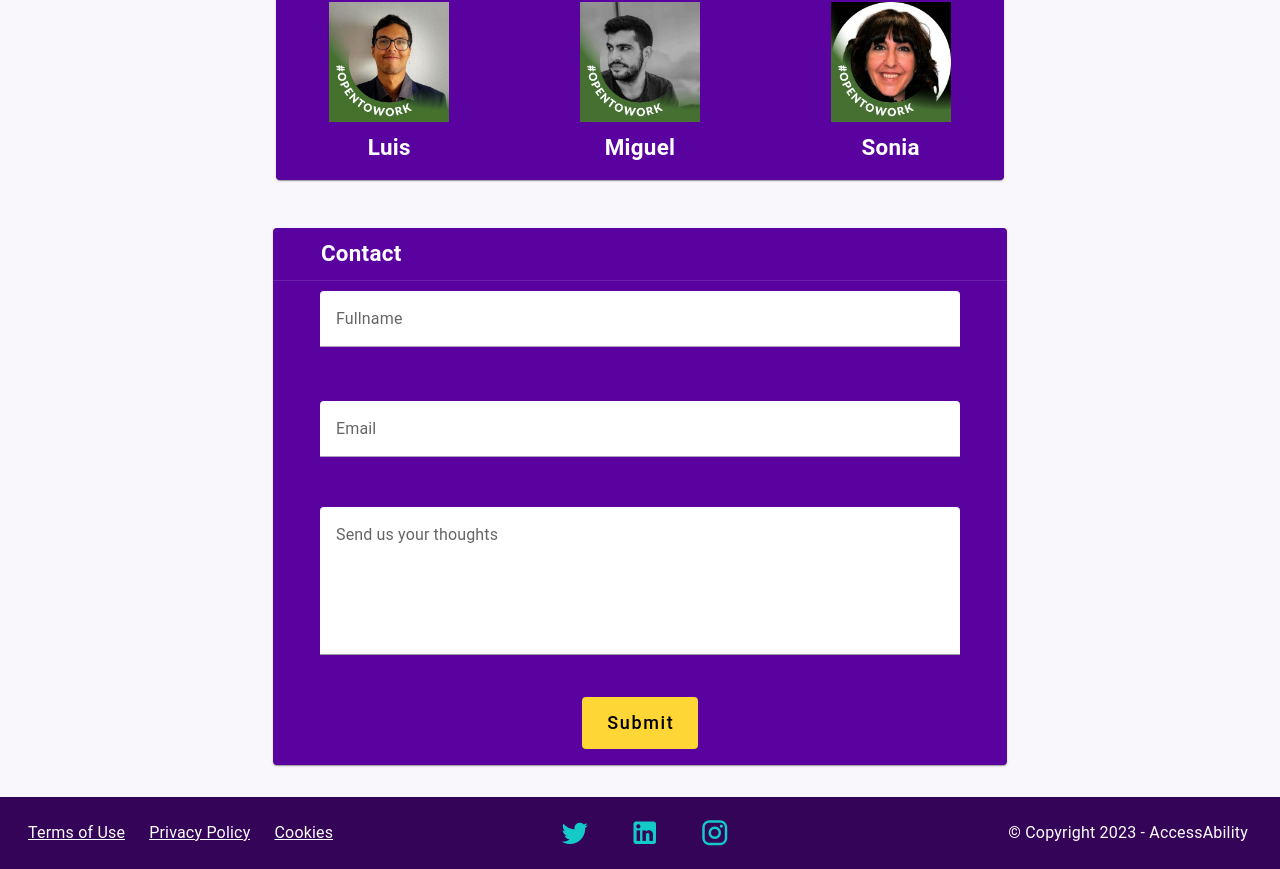
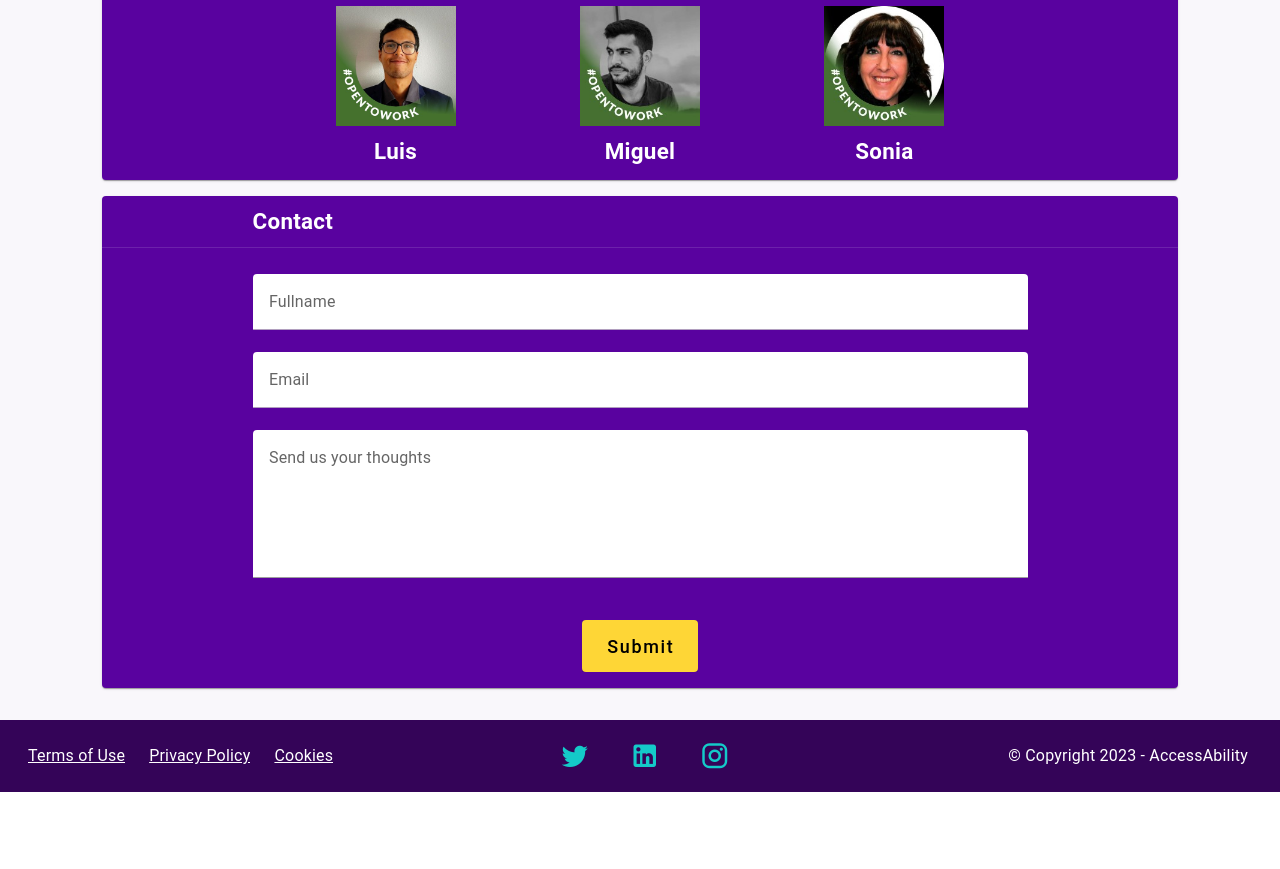
Before and after one commit to luisalvarez246/accessability, a Vue app in the folder frontend/: page /about-us in a window 1280 px wide. Shown: the part 562-1431 px from the top of the page. After the commit the page ends 1354 px from the top, so only its background shows below. Built offline with nearby package versions, Linux system fonts and the light colour scheme.

Commit message:
reorganization of v-containers distribution

```diff
--- a/frontend/src/views/AboutUsView.vue
+++ b/frontend/src/views/AboutUsView.vue
@@ -1,19 +1,18 @@
 <template>
+  <v-container fluid max-width="1140" class="pt-0 mx-auto">
     <v-container height="250" width="100%" class="hero_section d-flex justify-center pb-0 mb-0" color="mainbackground"
       rounded="lg">
-    <v-img src="../assets/images/hero.jpg" alt="" cover max-width="1140"
-      max-height="250">
+      <v-img src="../assets/images/hero.jpg" alt="" cover max-width="1140" max-height="250">
         <div class="title">
           <h2 class="underline pl-4">About Us</h2>
         </div>
       </v-img>
     </v-container>
-  <v-container>
-    <v-container fluid class="mt-0 pt-0">
-      <v-container fluid class="team_members">
+    <v-container class="pt-0">
+      <v-card class="team_members mx-auto" max-width="1140" color="cardbackground1">
+        <v-card-title>The team</v-card-title>
         <v-row justify="center">
           <v-col cols="12" xs="12" sm="12" md="12" lg="8" xl="8">
-            <v-card color="cardbackground1" class="pt-4 pb-1">
             <v-row>
               <v-col v-for="author in authors" :key="author.id" cols="6" sm="4" lg="4">
                 <v-card-item class="text-center justify-center align-center" color="cardbackground1">
@@ -22,46 +21,23 @@
                 </v-card-item>
               </v-col>
             </v-row>
-            </v-card>
           </v-col>
         </v-row>
-      </v-container>
-    </v-container>
-    <v-container fluid class="contact_form">
-      <v-row justify="center" class="mx-auto">
-        <v-col cols="12" xs="12" sm="12" md="12" lg="8" xl="8">
-          <v-card color="cardbackground1">
-            <v-row>
-              <v-col cols="12" xs="11" sm="11" class=" mx-auto">
-                <v-card-title>
+      </v-card>
+      <v-card class="mx-auto mt-4" max-width="1140" color="cardbackground1">
+        <v-card-title class="w-75 mx-auto">
           Contact
         </v-card-title>
-              </v-col>
-            </v-row>
         <v-divider></v-divider>
-            <v-card-item>
-              <v-form role="form">
-                <v-row>
-                  <v-col cols="12" xs="11" sm="11" class=" mx-auto">
+        <v-card-item class="w-75 mx-auto">
+          <v-form role="form" class="pt-4">
             <v-text-field label="Fullname" id="input-9" bg-color="white" color="navbar" base-color="navbar" clearable
-                      :rules="[rules.required]" type="input"
-                      :role="'textbox'"></v-text-field>
-                  </v-col>
-                </v-row>
-                <v-row>
-                  <v-col cols="12" xs="11" sm="11" class="mt-2 mx-auto">
-                    <v-text-field label="Email" id="input-11" bg-color="white" color="navbar" base-color="navbar"
-                      clearable :rules="[rules.required]" type="input"
-                      :role="'textbox'"></v-text-field>
-                  </v-col>
-                </v-row>
+              :rules="[rules.required]" type="input" :role="'textbox'"></v-text-field>
+            <v-text-field label="Email" id="input-11" bg-color="white" color="navbar" base-color="navbar" clearable
+              :rules="[rules.required]" type="input" :role="'textbox'"></v-text-field>
           </v-form>
-              <v-row>
-                <v-col cols="12" xs="11" sm="11" class="mt-4 mx-auto">
-                  <v-textarea id="send-us-your-thoughts" name="send-us-your-thoughts" type="text"
-                    label="Send us your thoughts" auto-grow bg-color="white"></v-textarea>
-                </v-col>
-              </v-row>
+          <v-textarea id="send-us-your-thoughts" name="send-us-your-thoughts" type="text" label="Send us your thoughts"
+            auto-grow bg-color="white"></v-textarea>
           </v-card-item>
         <v-card-item class="d-flex justify-center pb-4">
           <v-btn class="text-none" size="x-large" color="searchbtn">
@@ -69,8 +45,6 @@
           </v-btn>
         </v-card-item>
       </v-card>
-        </v-col>
-      </v-row>
     </v-container>
   </v-container>
 </template>
@@ -120,6 +94,7 @@ const rules = {
   color: #59029f;
   text-wrap: wrap;
 }
+
 div.title {
   background-color: #fed636;
   width: auto;
@@ -131,9 +106,11 @@ div.title {
   position: absolute;
   padding: 0 1rem .5rem .25rem;
 }
+
 .underline {
   position: relative;
 }
+
 h2.underline::after {
   background: #14cac9;
   bottom: 0;
@@ -144,6 +121,7 @@ h2.underline::after {
   position: absolute;
   width: 5rem;
 }
+
 .v-card-title {
   font-size: 1.4rem;
   font-weight: 600;
```
Lines whose indentation alone changed are shown as unchanged.
